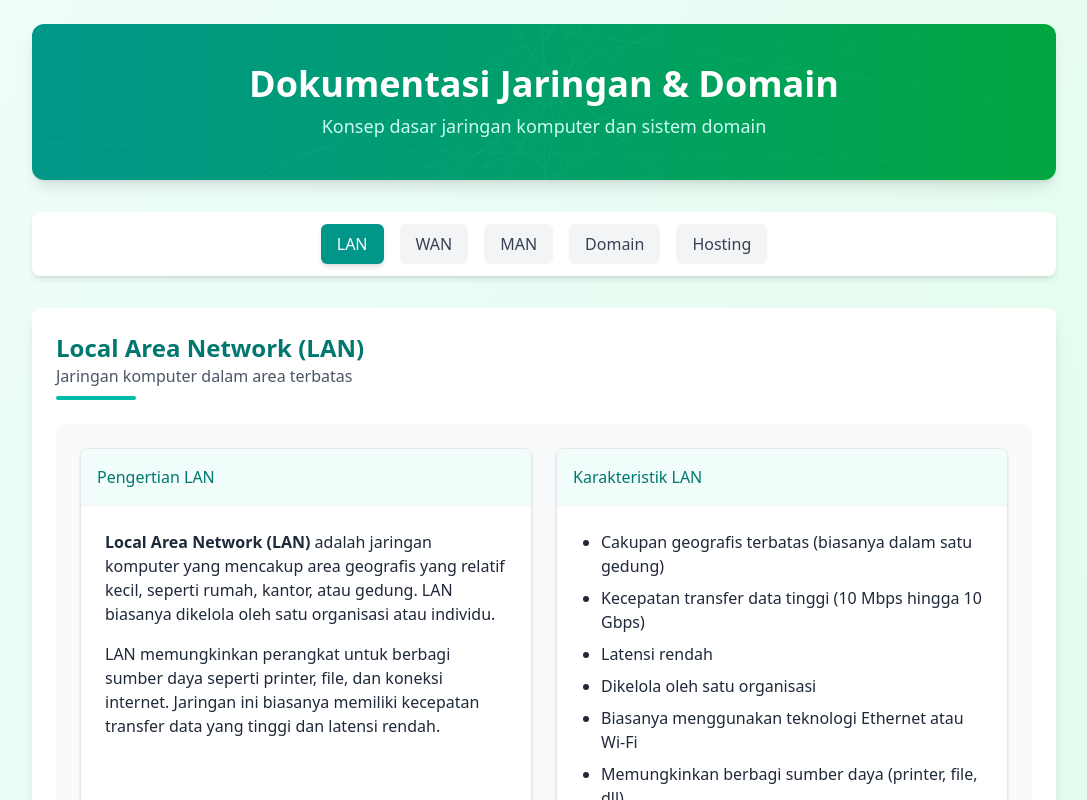
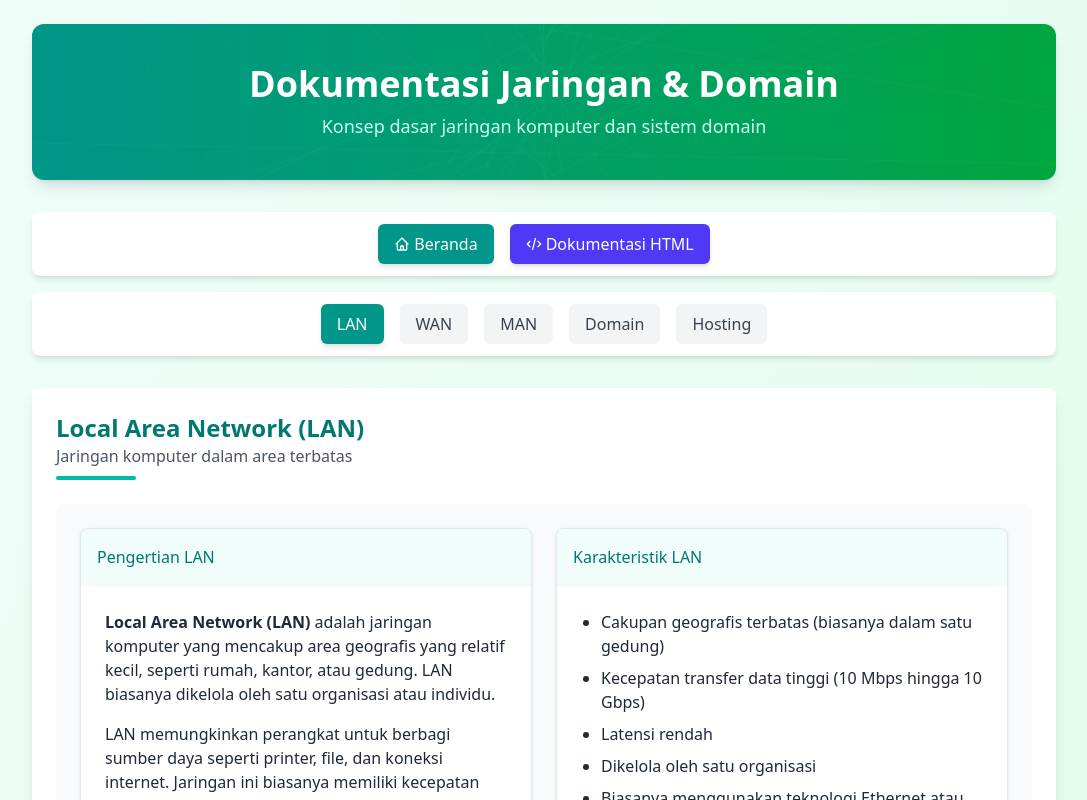
Before and after one commit to Rfkinrikhwan/belajar-bareng-kami, a Vue app: page /network-docs in a window 1280 px wide. Shown: the top 800 px of the page, without its empty margins (96-1183 px from the left). Built offline with nearby package versions, Linux system fonts and the light colour scheme.

Commit message:
New Update

```diff
--- a/src/views/HtmlDocs.vue
+++ b/src/views/HtmlDocs.vue
@@ -16,9 +16,61 @@
         </p>
       </header>
 
+      <!-- Main Navigation Bar -->
+      <nav
+        class="bg-white rounded-lg shadow-md p-3 mb-4 sticky top-2 md:top-4 z-20 overflow-x-auto"
+      >
+        <ul class="flex flex-wrap justify-center gap-3 md:gap-4">
+          <li>
+            <a
+              href="/"
+              class="px-3 py-1.5 md:px-4 md:py-2 rounded-md text-sm md:text-base whitespace-nowrap transition-all duration-300 transform hover:scale-105 bg-indigo-600 text-white shadow-md flex items-center"
+            >
+              <svg
+                xmlns="http://www.w3.org/2000/svg"
+                class="h-4 w-4 mr-1"
+                fill="none"
+                viewBox="0 0 24 24"
+                stroke="currentColor"
+              >
+                <path
+                  stroke-linecap="round"
+                  stroke-linejoin="round"
+                  stroke-width="2"
+                  d="M3 12l2-2m0 0l7-7 7 7M5 10v10a1 1 0 001 1h3m10-11l2 2m-2-2v10a1 1 0 01-1 1h-3m-6 0a1 1 0 001-1v-4a1 1 0 011-1h2a1 1 0 011 1v4a1 1 0 001 1m-6 0h6"
+                />
+              </svg>
+              Beranda
+            </a>
+          </li>
+          <li>
+            <a
+              href="/network-docs"
+              class="px-3 py-1.5 md:px-4 md:py-2 rounded-md text-sm md:text-base whitespace-nowrap transition-all duration-300 transform hover:scale-105 bg-purple-600 text-white shadow-md flex items-center"
+            >
+              <svg
+                xmlns="http://www.w3.org/2000/svg"
+                class="h-4 w-4 mr-1"
+                fill="none"
+                viewBox="0 0 24 24"
+                stroke="currentColor"
+              >
+                <path
+                  stroke-linecap="round"
+                  stroke-linejoin="round"
+                  stroke-width="2"
+                  d="M9 19v-6a2 2 0 00-2-2H5a2 2 0 00-2 2v6a2 2 0 002 2h2a2 2 0 002-2zm0 0V9a2 2 0 012-2h2a2 2 0 012 2v10m-6 0a2 2 0 002 2h2a2 2 0 002-2m0 0V5a2 2 0 012-2h2a2 2 0 012 2v14a2 2 0 01-2 2h-2a2 2 0 01-2-2z"
+                />
+              </svg>
+              Dokumentasi Network
+            </a>
+          </li>
+        </ul>
+      </nav>
+
       <!-- Navigasi -->
       <nav
-        class="bg-white rounded-lg shadow-md p-3 mb-6 md:mb-8 sticky top-2 md:top-4 z-10 overflow-x-auto"
+        class="bg-white rounded-lg shadow-md p-3 mb-6 md:mb-8 sticky top-14 md:top-24 z-10 overflow-x-auto"
       >
         <ul
           class="flex flex-nowrap md:flex-wrap justify-start md:justify-center gap-2 md:gap-4 min-w-max"
@@ -1438,6 +1490,12 @@ const checkScroll = () => {
 }
 
 onMounted(() => {
+  // Scroll to top when page loads
+  window.scrollTo({
+    top: 0,
+    behavior: 'auto',
+  })
+
   window.addEventListener('scroll', checkScroll)
 
   // Animasi kode di header
--- a/src/views/NetworkDocs.vue
+++ b/src/views/NetworkDocs.vue
@@ -16,9 +16,61 @@
         </p>
       </header>
 
-      <!-- Navigasi -->
+      <!-- Main Navigation Bar -->
       <nav
-        class="bg-white rounded-lg shadow-md p-3 mb-6 md:mb-8 sticky top-2 md:top-4 z-10 overflow-x-auto"
+        class="bg-white rounded-lg shadow-md p-3 mb-4 sticky top-2 md:top-4 z-20 overflow-x-auto"
+      >
+        <ul class="flex flex-wrap justify-center gap-3 md:gap-4">
+          <li>
+            <a
+              href="/"
+              class="px-3 py-1.5 md:px-4 md:py-2 rounded-md text-sm md:text-base whitespace-nowrap transition-all duration-300 transform hover:scale-105 bg-teal-600 text-white shadow-md flex items-center"
+            >
+              <svg
+                xmlns="http://www.w3.org/2000/svg"
+                class="h-4 w-4 mr-1"
+                fill="none"
+                viewBox="0 0 24 24"
+                stroke="currentColor"
+              >
+                <path
+                  stroke-linecap="round"
+                  stroke-linejoin="round"
+                  stroke-width="2"
+                  d="M3 12l2-2m0 0l7-7 7 7M5 10v10a1 1 0 001 1h3m10-11l2 2m-2-2v10a1 1 0 01-1 1h-3m-6 0a1 1 0 001-1v-4a1 1 0 011-1h2a1 1 0 011 1v4a1 1 0 001 1m-6 0h6"
+                />
+              </svg>
+              Beranda
+            </a>
+          </li>
+          <li>
+            <a
+              href="/html-docs"
+              class="px-3 py-1.5 md:px-4 md:py-2 rounded-md text-sm md:text-base whitespace-nowrap transition-all duration-300 transform hover:scale-105 bg-indigo-600 text-white shadow-md flex items-center"
+            >
+              <svg
+                xmlns="http://www.w3.org/2000/svg"
+                class="h-4 w-4 mr-1"
+                fill="none"
+                viewBox="0 0 24 24"
+                stroke="currentColor"
+              >
+                <path
+                  stroke-linecap="round"
+                  stroke-linejoin="round"
+                  stroke-width="2"
+                  d="M10 20l4-16m4 4l4 4-4 4M6 16l-4-4 4-4"
+                />
+              </svg>
+              Dokumentasi HTML
+            </a>
+          </li>
+        </ul>
+      </nav>
+
+      <!-- Navigasi Section -->
+      <nav
+        class="bg-white rounded-lg shadow-md p-3 mb-6 md:mb-8 sticky top-20 md:top-24 z-10 overflow-x-auto"
       >
         <ul
           class="flex flex-nowrap md:flex-wrap justify-start md:justify-center gap-2 md:gap-4 min-w-max"
@@ -1523,6 +1575,12 @@ const checkScroll = () => {
 }
 
 onMounted(() => {
+  // Scroll to top when page loads
+  window.scrollTo({
+    top: 0,
+    behavior: 'auto',
+  })
+
   window.addEventListener('scroll', checkScroll)
 
   // Animasi jaringan di header
```
